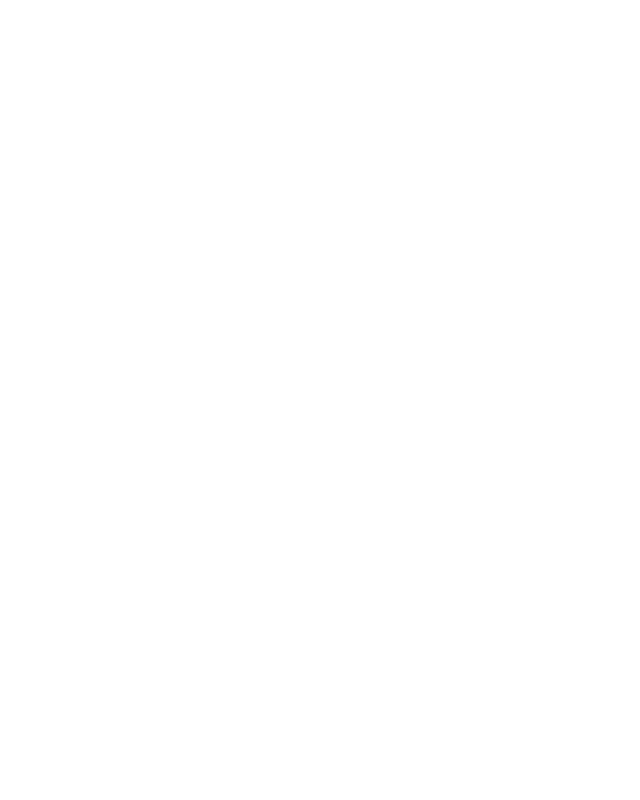
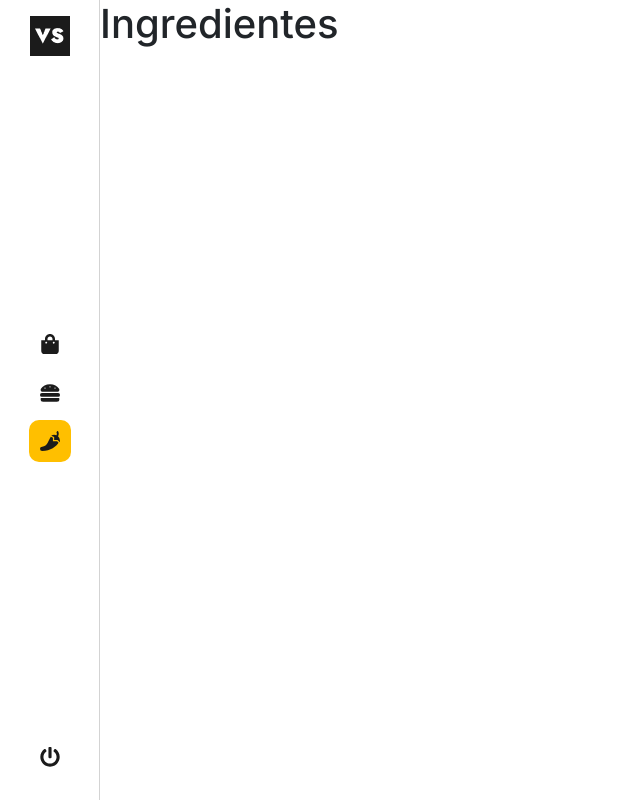
Before and after one commit to OPE-Virtual-Solutions/dse-order-management, a React (Create React App) app: page /ingredients in a window 1280 px wide. Shown: the whole page, without its empty margins (0-640 px from the left). Built offline with nearby package versions, Linux system fonts and the light colour scheme.

Commit message:
feat: adicionado arquivos das primeiras páginas do sistema
Incluindo as páginas de: gerenciamento de ingredientes, gerenciamento de produtos e gerenciamento de
pedidos.

```diff
--- /dev/null
+++ b/src/pages/Ingredients/IngredientDashboard/index.tsx
@@ -0,0 +1,15 @@
+import { SideMenu } from "components/SideMenu";
+
+function IngredientDashboard() {
+    document.title = "DSE - Gerenciamento de Ingredientes"
+
+    return (
+        <div className="dashboardContainer">
+            <SideMenu />
+
+            <h1>Ingredientes</h1>
+        </div>
+    )
+};
+
+export { IngredientDashboard };
--- /dev/null
+++ b/src/pages/Orders/OrderDashboard/index.tsx
@@ -0,0 +1,15 @@
+import { SideMenu } from "components/SideMenu";
+
+function OrderDashboard() {
+    document.title = "DSE - Pedidos"
+
+    return (
+        <div className="dashboardContainer">
+            <SideMenu />
+
+            <h1>Pedidos</h1>
+        </div>
+    )
+};
+
+export { OrderDashboard };
--- /dev/null
+++ b/src/pages/Products/ProductDashboard/index.tsx
@@ -0,0 +1,15 @@
+import { SideMenu } from "components/SideMenu";
+
+function ProductDashboard() {
+    document.title = "DSE - Gerenciamento de Produtos"
+
+    return (
+        <div className="dashboardContainer">
+            <SideMenu />
+
+            <h1>Produtos</h1>
+        </div>
+    )
+};
+
+export { ProductDashboard };
--- a/src/routes.tsx
+++ b/src/routes.tsx
@@ -2,11 +2,18 @@
     Route, BrowserRouter
 } from "react-router-dom";
 
-import { Login } from "./pages/Login";
+import { Login } from "pages/Login";
+
+import { OrderDashboard } from "pages/Orders/OrderDashboard";
+import { ProductDashboard } from "pages/Products/ProductDashboard";
+import { IngredientDashboard } from "pages/Ingredients/IngredientDashboard";
 
 function Routes() {
     return (
         <BrowserRouter>
+            <Route component={ OrderDashboard } path="/orders" />
+            <Route component={ IngredientDashboard } path="/ingredients" />
+            <Route component={ ProductDashboard } path="/products" />
             <Route component={ Login } path="/" exact/>
         </BrowserRouter>
     )
```
Also changed, not shown: src/pages/Ingredients/IngredientDashboard/styles.module.css (added), src/pages/Orders/OrderDashboard/styles.module.css (added), src/pages/Products/ProductDashboard/styles.module.css (added).
